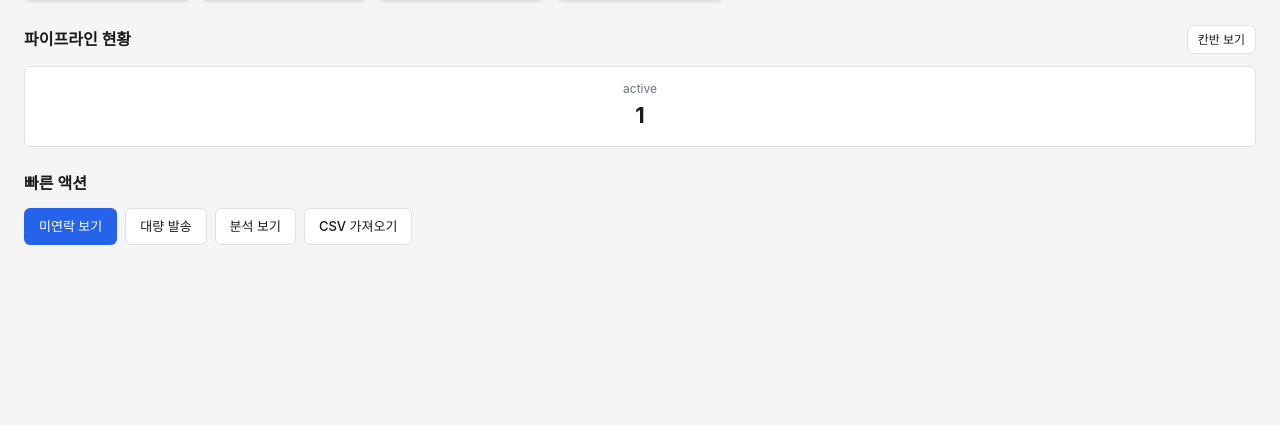
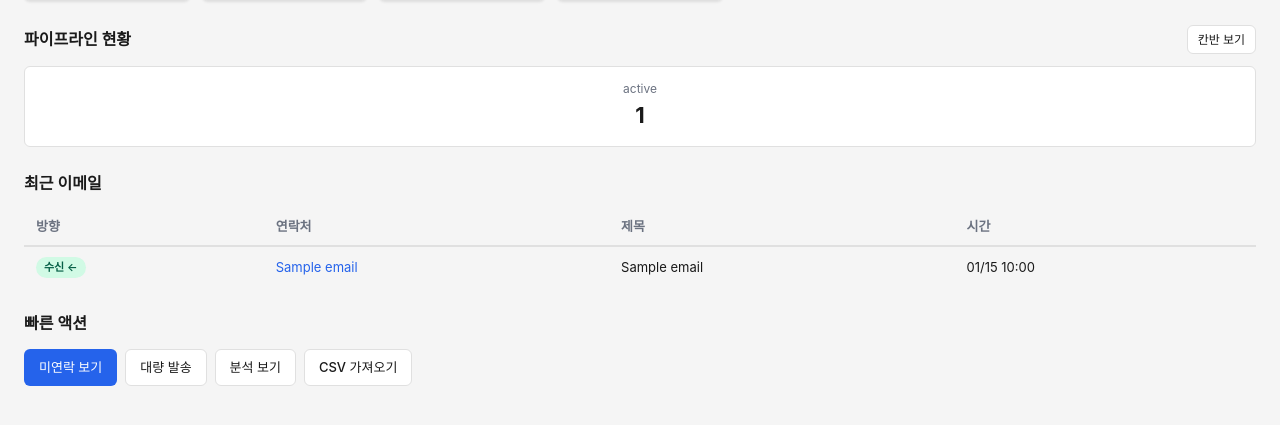
Before and after one commit to ceo-technocrats/pai-crm, a Flask app: template templates/index.html in a window 1280 px wide. Shown: the part 333-758 px from the top of the page. Run offline with Flask 3, Linux system fonts and the light colour scheme; the template is opened without the code that fills it: most values are stand-ins (such as "Sample title", 1, 10 or a date in 2020); some libraries are stand-ins or nearby versions.

Commit message:
add recent emails table to dashboard

```diff
--- a/app.py
+++ b/app.py
@@ -70,6 +70,7 @@ def create_app():
             "due_today": len(raw["due_today"]),
             "sends_today": raw["sends_today"],
             "pipeline": pipeline_list,
+            "recent_emails": raw.get("recent_emails", []),
         }
         return render_template(
             "index.html",
--- a/db.py
+++ b/db.py
@@ -422,11 +422,23 @@ def dashboard_data() -> dict:
             )
             sends = cur.fetchone()["n"]
 
+            cur.execute(
+                """SELECT o.direction, o.subject, o.logged_at, o.notes,
+                          c.name AS contact_name, c.id AS contact_id
+                   FROM outreach_log o
+                   JOIN contacts c ON c.id = o.contact_id
+                   WHERE o.channel = 'email'
+                   ORDER BY o.logged_at DESC NULLS LAST
+                   LIMIT 20"""
+            )
+            recent_emails = cur.fetchall()
+
     return {
         "overdue": overdue,
         "due_today": due_today,
         "pipeline": pipeline,
         "sends_today": sends,
+        "recent_emails": recent_emails,
     }
 
 # ── Analytics ──────────────────────────────────────────────────────────────────
--- a/static/main.css
+++ b/static/main.css
@@ -205,6 +205,11 @@ a:hover { text-decoration: underline; }
 .status-답변옴  { background: #d1fae5; color: #065f46; }
 .status-데모예약 { background: #fef3c7; color: #92400e; }
 .status-클로즈  { background: #ede9fe; color: #4c1d95; }
+
+/* ── Email direction badges ───────────────────────────────────────────────── */
+.badge { display: inline-block; padding: 2px 8px; border-radius: 12px; font-size: 11px; font-weight: 600; }
+.badge-outbound { background: #dbeafe; color: #1e40af; }
+.badge-inbound  { background: #d1fae5; color: #065f46; }
 
 /* ── Tags ─────────────────────────────────────────────────────────────────── */
 .tag {
--- a/templates/index.html
+++ b/templates/index.html
@@ -47,6 +47,40 @@
 </div>
 
 <div class="section-header">
+  <h2>최근 이메일</h2>
+</div>
+{% if data.recent_emails %}
+<table class="table">
+  <thead>
+    <tr>
+      <th>방향</th>
+      <th>연락처</th>
+      <th>제목</th>
+      <th>시간</th>
+    </tr>
+  </thead>
+  <tbody>
+    {% for e in data.recent_emails %}
+    <tr>
+      <td>
+        {% if e.direction == 'outbound' %}
+        <span class="badge badge-outbound">발신 →</span>
+        {% else %}
+        <span class="badge badge-inbound">수신 ←</span>
+        {% endif %}
+      </td>
+      <td><a href="{{ url_for('contact_detail', cid=e.contact_id) }}">{{ e.contact_name }}</a></td>
+      <td>{{ e.subject or '(제목 없음)' }}</td>
+      <td>{{ e.logged_at.strftime('%m/%d %H:%M') if e.logged_at else '—' }}</td>
+    </tr>
+    {% endfor %}
+  </tbody>
+</table>
+{% else %}
+<p class="text-muted">이메일 기록이 없습니다.</p>
+{% endif %}
+
+<div class="section-header">
   <h2>빠른 액션</h2>
 </div>
 <div class="quick-actions">
```
